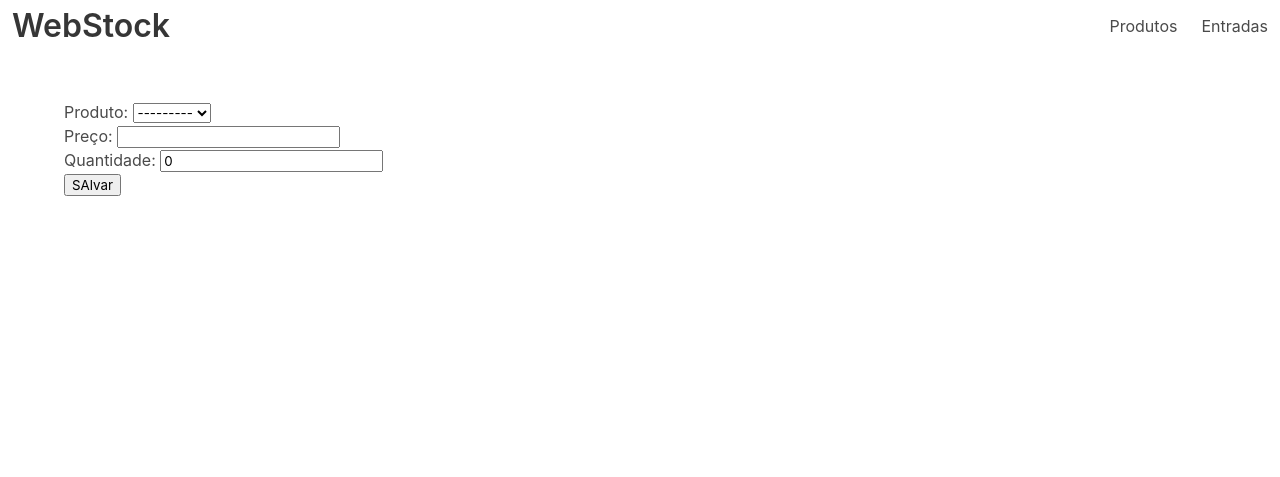
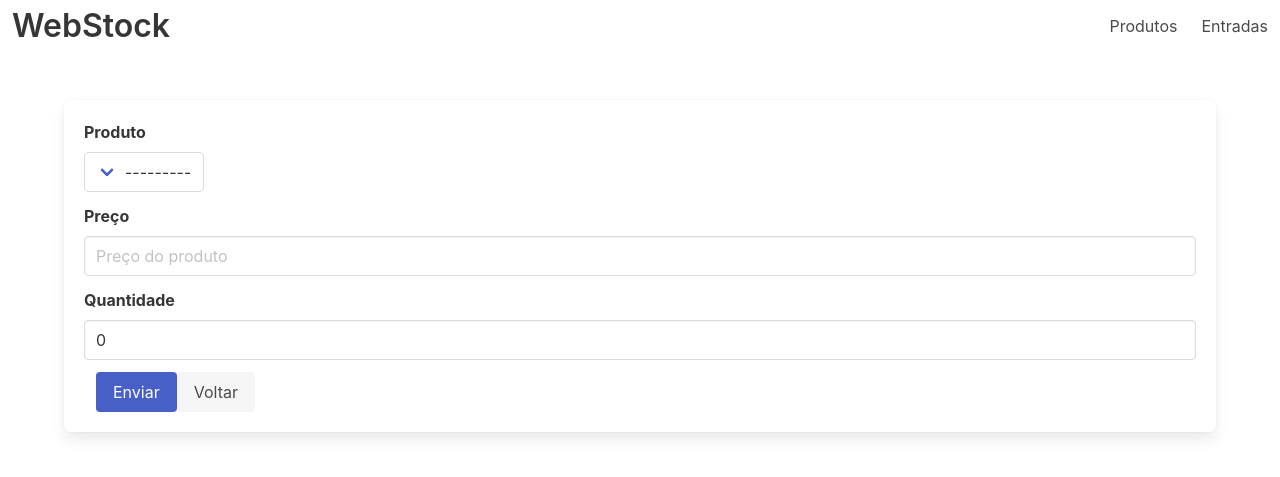
Before and after one commit to FalsoBranco/Estoque, a Django app: page /entradas/nova/ in a window 1280 px wide. Shown: the top 477 px of the page. Run offline with Django 3.2, Linux system fonts and the light colour scheme; data that the repository does not hold is empty; some libraries are stand-ins or nearby versions.

Commit message:
widget entrada

```diff
--- a/entradas/forms.py
+++ b/entradas/forms.py
@@ -1,4 +1,5 @@
 from django import forms
+from django.forms import widgets
 
 from .models import Entrada
 
@@ -7,3 +8,16 @@ class EntradaForm(forms.ModelForm):
     class Meta:
         model = Entrada
         fields = ["produto", "preco", "quantidade"]
+
+        widgets = {
+            "produto": widgets.Select(),
+            "preco": widgets.NumberInput(
+                attrs={
+                    "class": "input",
+                    "min": "0",
+                    "placeholder": "Preço do produto",
+                    "step": "0.01",
+                }
+            ),
+            "quantidade": widgets.NumberInput(attrs={"class": "input"}),
+        }
--- a/entradas/templates/entradas/entrada_new.html
+++ b/entradas/templates/entradas/entrada_new.html
@@ -1,13 +1,42 @@
 {% extends 'base.html' %}
 {% block title %}Novo{% endblock title %}
 {% block content %}
-<form action="{% url 'entradas:nova_entrada' %}" method="post">
+<form class="box" action="{% url 'entradas:nova_entrada' %}" method="post">
     {% csrf_token %}
-    {{form.as_p}}
+    {% for field in form %}
 
+    {% comment %}relacionado o produto select {% endcomment %}
+    {% if field.name == "produto" %}
+    <div class="field">
+        <label class="label">{{ field.label }}</label>
+        <div class="control">
+            <div class="select">
+                {{ field }}
+            </div>
+        </div>
+    </div>
+    {% else %}
+    {% comment %}Resto do form {% endcomment %}
+    <div class="field">
+        <label class="label">{{ field.label }}</label>
+        <div class="control">
+            {{ field }}
+        </div>
+    </div>
 
-    <button type="submit">SAlvar</button>
+    {% endif %}
+
+    {% endfor %}
+    <div class="field is-grouped">
+        <div class="control">
+            <button class="button is-link">Enviar</button>
+        </div>
+        <p class="control">
+            <a href="{% url 'entradas:lista_entradas' %}" class="button is-light">
+                Voltar
+            </a>
+        </p>
+    </div>
 
 </form>
-
 {% endblock content %}
```
Also changed, not shown: entradas/templates/entradas/entrada_update.html (+35 -2 lines).
